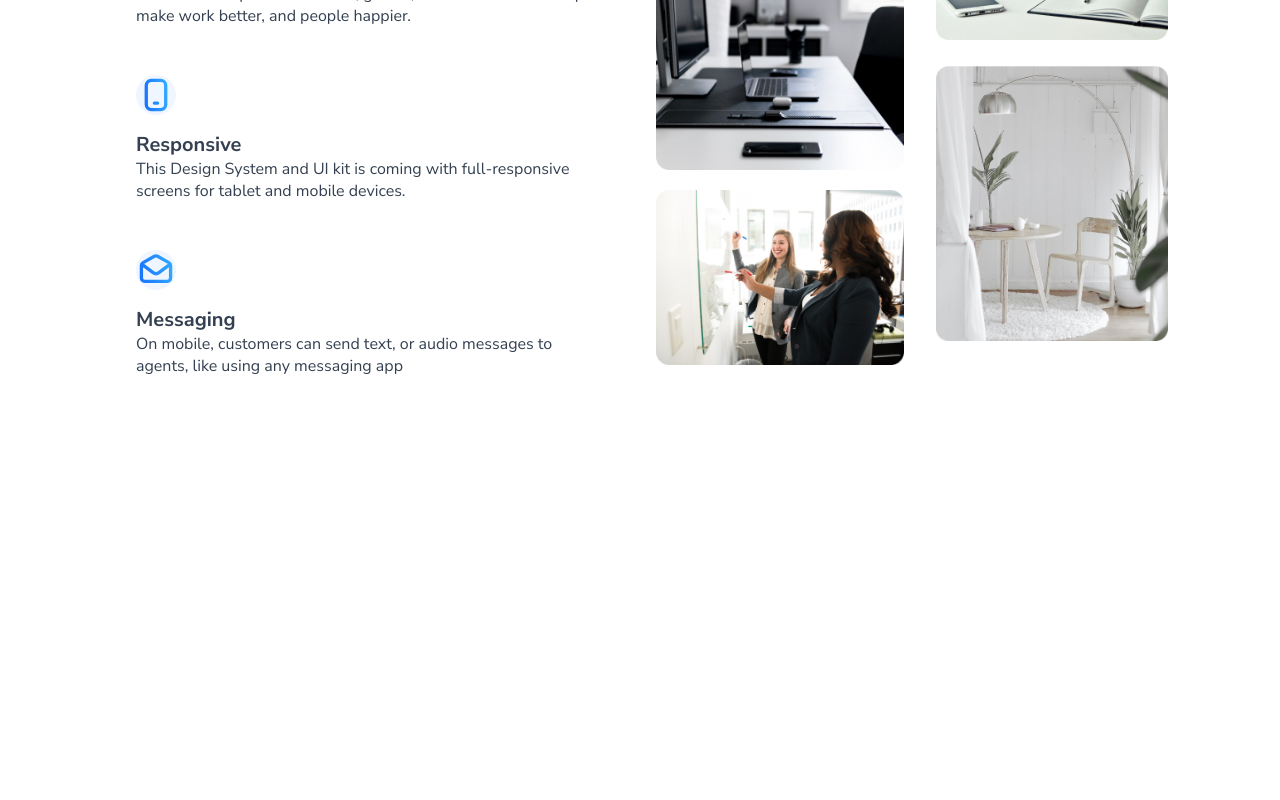
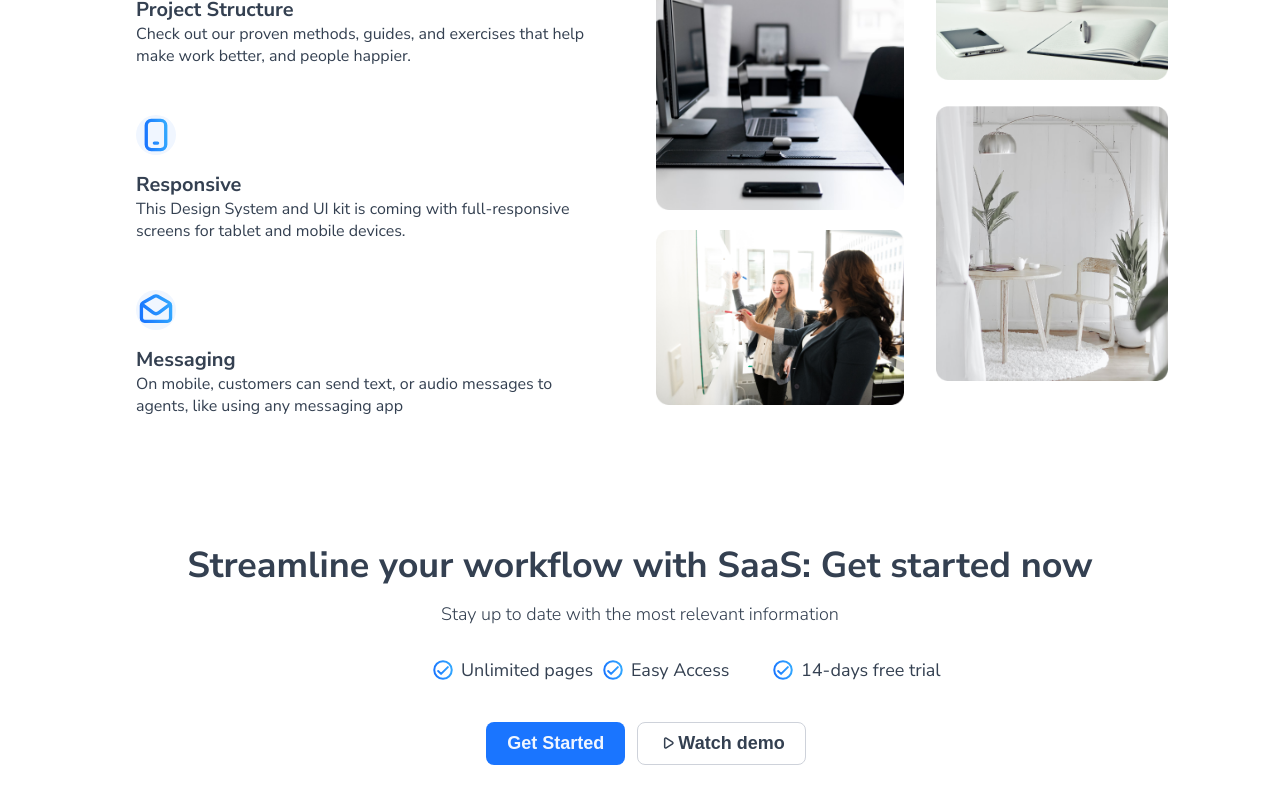
Before and after one commit to AhmedMedhat77/dev-website, a React (Create React App) app: page / in a window 1280 px wide. Shown: the part 882-1682 px from the top of the page. Before the commit the page ends 1315 px from the top, so only its background shows below. Built offline with nearby package versions, Linux system fonts and the light colour scheme.

Commit message:
add features section

```diff
--- /dev/null
+++ b/src/Components/SectionTitle/SectionTitle.jsx
@@ -0,0 +1,12 @@
+import React from "react";
+
+const SectionTitle = (props) => {
+  return (
+    <div className="sectiontitle">
+      <h2 className="sectiontitle-top">{props?.title}</h2>
+      <p className="sectiontitle-bottom">{props?.description}</p>
+    </div>
+  );
+};
+
+export default React.memo(SectionTitle);
--- /dev/null
+++ b/src/Components/SectionTitle/index.jsx
@@ -0,0 +1 @@
+export { default } from "./SectionTitle";
--- a/src/Pages/Home/Home.jsx
+++ b/src/Pages/Home/Home.jsx
@@ -6,9 +6,12 @@ import Mobile from "../../Assets/Icons/Mobile.svg";
 import emailOpen from "../../Assets/Icons/Email Open.svg";
 import checkMark from "../../Assets/Icons/checkmark.svg";
 import img1 from "../../Assets/Rectangle 145.png";
-
+import play from "../../Assets/Icons/Play.svg";
 import img3 from "../../Assets/Rectangle 148.png";
 import img4 from "../../Assets/Right.png";
+import SectionTitle from "../../Components/SectionTitle/SectionTitle";
+
+import Button from "../../Components/Button/Button";
 const Home = () => {
   return (
     <div className="home">
@@ -46,6 +49,52 @@ const Home = () => {
           </div>
         </div>
       </section>
+      <section className="home-add">
+        <SectionTitle
+          title="Streamline your workflow with SaaS: Get started now"
+          description="Stay up to date with the most relevant information"
+        />
+
+        <div className="home-add__top">
+          <div className="home-add__top-item">
+            <img
+              className="home-add__top-item-img"
+              src={checkMark}
+              alt="checkmark"
+            />
+            <p className="home-add__top-item-text">Unlimited pages</p>
+          </div>
+          <div className="home-add__top-item">
+            <img
+              className="home-add__top-item-img"
+              src={checkMark}
+              alt="checkmark"
+            />
+            <p className="home-add__top-item-text">Easy Access</p>
+          </div>
+          <div className="home-add__top-item">
+            <img
+              className="home-add__top-item-img"
+              src={checkMark}
+              alt="checkmark"
+            />
+            <p className="home-add__top-item-text"> 14-days free trial</p>
+          </div>
+        </div>
+
+        <div className="home-add__bottom">
+          <div className="home-add__bottom-item">
+            <Button text="Get Started" styles={"btn btn--l btn--primary"} />
+          </div>
+          <div className="home-add__bottom-item">
+            <Button
+              text="Watch demo"
+              styles={"btn btn--l btn--secondary btn-icon"}
+              icon={play}
+            />
+          </div>
+        </div>
+      </section>
     </div>
   );
 };
--- a/src/scss/components/_maintitle.scss
+++ b/src/scss/components/_maintitle.scss
@@ -1,6 +1,7 @@
 .maintitle {
   text-align: center;
-  margin-block: $--margin-m;
+  margin-top: $--margin-m;
+  @include media-prop(padding-bottom, 6.4rem, 4.8rem, 3.2rem);
   &-top {
     font-size: 1.4rem;
     background-color: $--color-ternary;
--- /dev/null
+++ b/src/scss/components/_sectiontitle.scss
@@ -0,0 +1,14 @@
+.sectiontitle {
+  text-align: center;
+  &-top {
+    @include media-prop(font-size, 3.6rem, 3.6rem, 3.1rem);
+    color: $--color-black-2;
+    font-weight: 700;
+    margin-bottom: 1.2rem;
+  }
+  &-bottom {
+    color: $--color-black-2;
+    font-weight: 300;
+    @include media-prop(font-size, 1.8rem, 1.8rem, 1.6rem);
+  }
+}
--- a/src/scss/main.scss
+++ b/src/scss/main.scss
@@ -11,6 +11,7 @@
 @import "./components/button";
 @import "./components/maintitle";
 @import "./components/textcardwithicon";
+@import "./components/sectiontitle";
 
 //layouts
 @import "./layouts/navbar";
--- a/src/scss/page/_home.scss
+++ b/src/scss/page/_home.scss
@@ -1,6 +1,8 @@
 .home {
   &-features {
     @extend .header;
+    @include media-prop(margin-top, "nil", 2.4rem, 2.4rem);
+    @include media-prop(padding-bottom, 8rem, 6.4rem, 4.8rem);
 
     &__right {
       display: flex;
@@ -15,4 +17,41 @@
       }
     }
   }
+  &-add {
+    padding-inline: 3.2rem;
+
+    &__top {
+      padding-top: 3.2rem;
+      display: flex;
+      justify-content: center;
+      @include media-prop(flex-direction, row, column, column);
+      align-items: center;
+      gap: 3.2rem;
+      &-item {
+        display: flex;
+        align-items: center;
+        white-space: nowrap;
+        width: 10.6rem;
+        justify-content: space-between;
+        @include media-prop(margin-left, 3.2rem, 0, 0);
+        &-img {
+          margin-right: 0.8rem;
+        }
+        &-text {
+          @include media-prop(font-size, 1.8rem, 1.8rem, 1.6rem);
+          color: $--color-black-2;
+        }
+      }
+    }
+    &__bottom {
+      padding-top: 4rem;
+      display: flex;
+      align-items: center;
+      justify-content: center;
+      flex-wrap: wrap;
+      &-item {
+        @extend .header__left__bottom-actions__item;
+      }
+    }
+  }
 }
```
